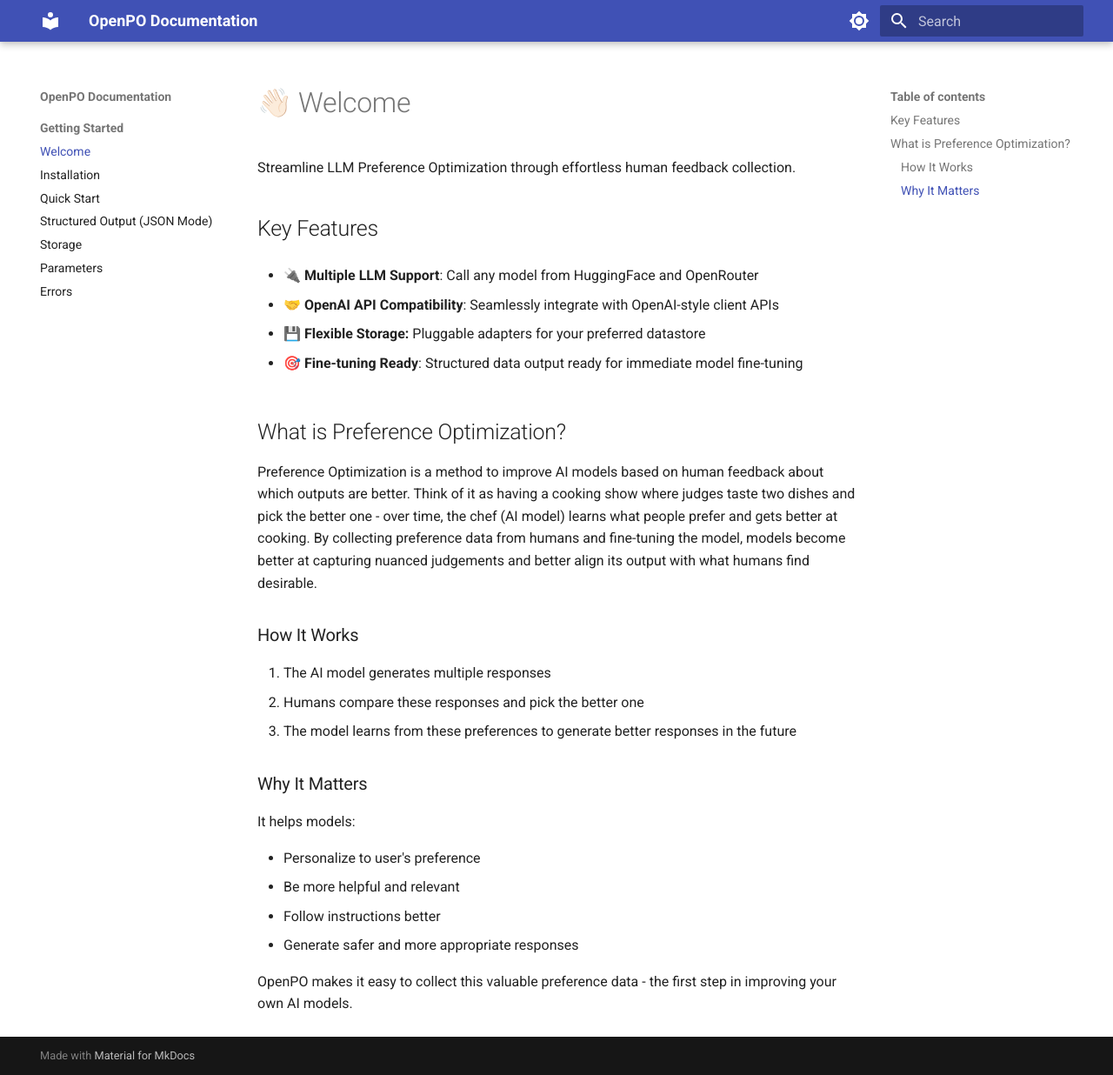
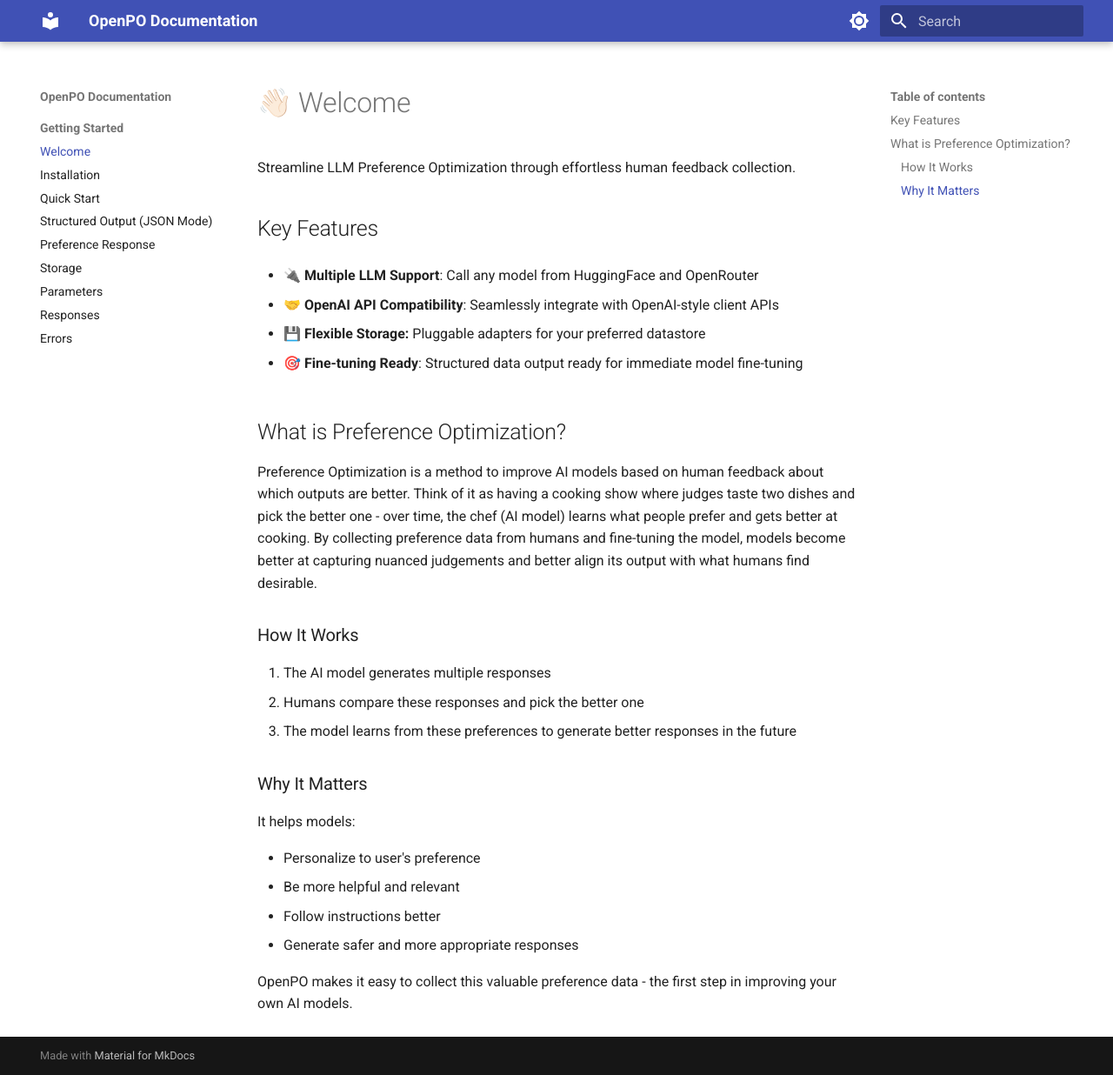
Before and after one commit to dannylee1020/openpo, an MkDocs documentation site: the page built from docs/index.md, in a window 1280 px wide and 1236 px high. Shown: the whole window at 87% size. Built offline with MkDocs 1.6.1 and Material for MkDocs 9.7.7, drawn with Linux system fonts in a browser that asks for light colours.

Commit message:
update docs config

```diff
--- a/mkdocs.yml
+++ b/mkdocs.yml
@@ -40,6 +40,8 @@ nav:
     - Installation: installation.md
     - Quick Start: quickstart.md
     - Structured Output (JSON Mode): json.md
+    - Preference Response: preference.md
     - Storage: storage.md
     - Parameters: parameters.md
+    - Responses: response.md
     - Errors: errors.md
```
